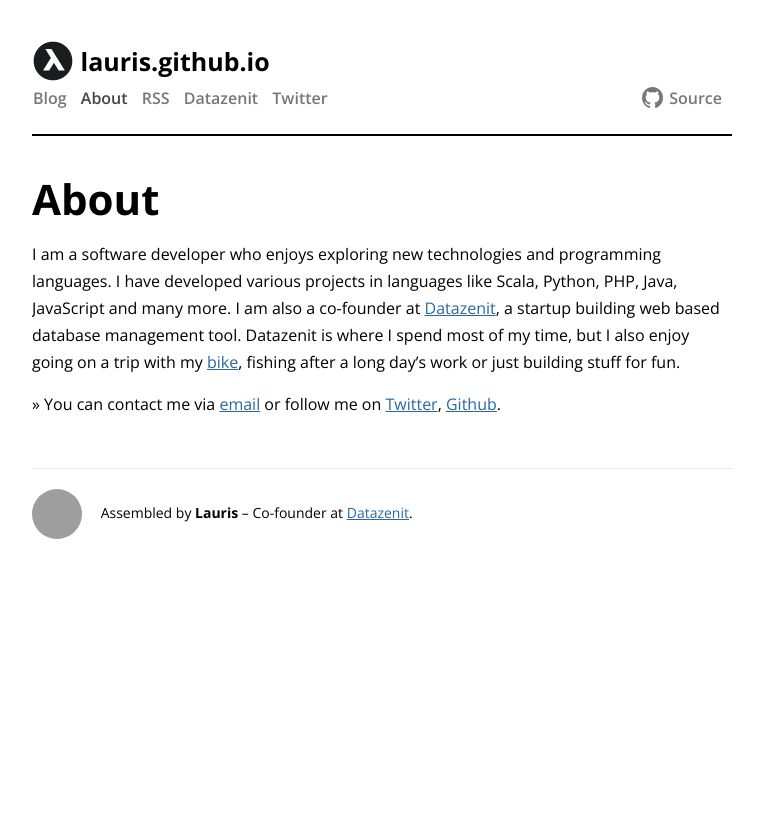
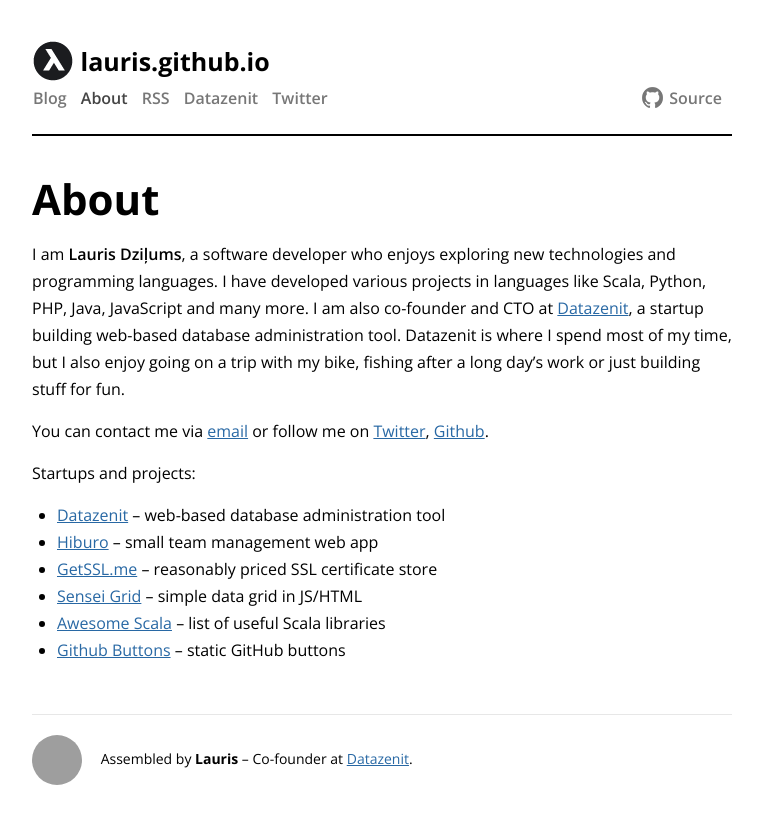
Before and after one commit to lauris/lauris.github.com, a Jekyll site: the page built from about.md, in a window 1280 px wide. Shown: the top 824 px of the page, without its empty margins (258-1021 px from the left). Built offline with Jekyll 4.4.1, drawn with Linux system fonts in a browser that asks for light colours; comment, search, counter and statistics services are not loaded; grey boxes are pictures that could not be loaded.

Commit message:
Add more info to about section.

```diff
--- a/about.md
+++ b/about.md
@@ -4,6 +4,20 @@
 permalink: /about/
 ---
 
-I am a software developer who enjoys exploring new technologies and programming languages. I have developed various projects in languages like Scala, Python, PHP, Java, JavaScript and many more. I am also a co-founder at [Datazenit](http://datazenit.com), a startup building web based database management tool. Datazenit is where I spend most of my time, but I also enjoy going on a trip with my [bike](http://2014.merida-bikes.com/en_int/bikes/cross/cross/2014/crossway-100-381.html), fishing after a long day's work or just building stuff for fun.
+I am **Lauris Dziļums**, a software developer who enjoys exploring
+new technologies and programming languages. I have developed various
+projects in languages like Scala, Python, PHP, Java, JavaScript and
+many more. I am also co-founder and CTO at [Datazenit](http://datazenit.com),
+a startup building web-based database administration tool. Datazenit is where
+I spend most of my time, but I also enjoy going on a trip with my bike,
+fishing after a long day's work or just building stuff for fun.
 
-» You can contact me via [email](mailto:lauris@discuss.lv) or follow me on [Twitter](http://twitter.com/lauriswat), [Github](http://github.com/lauris).
+You can contact me via [email](mailto:lauris@discuss.lv) or follow me on [Twitter](http://twitter.com/lauriswat), [Github](http://github.com/lauris).
+
+Startups and projects:
+* [Datazenit](http://datazenit.com) – web-based database administration tool
+* [Hiburo](https://hiburo.com) – small team management web app
+* [GetSSL.me](https://getssl.me) – reasonably priced SSL certificate store
+* [Sensei Grid](https://github.com/datazenit/sensei-grid) – simple data grid in JS/HTML
+* [Awesome Scala](https://github.com/lauris/awesome-scala) –  list of useful Scala libraries
+* [Github Buttons](https://github.com/lauris/github-buttons) – static GitHub buttons
```
